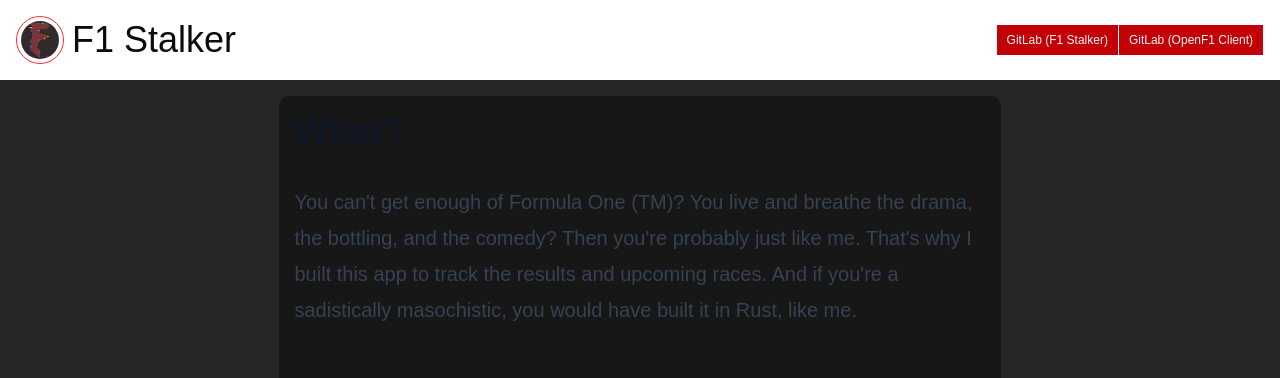
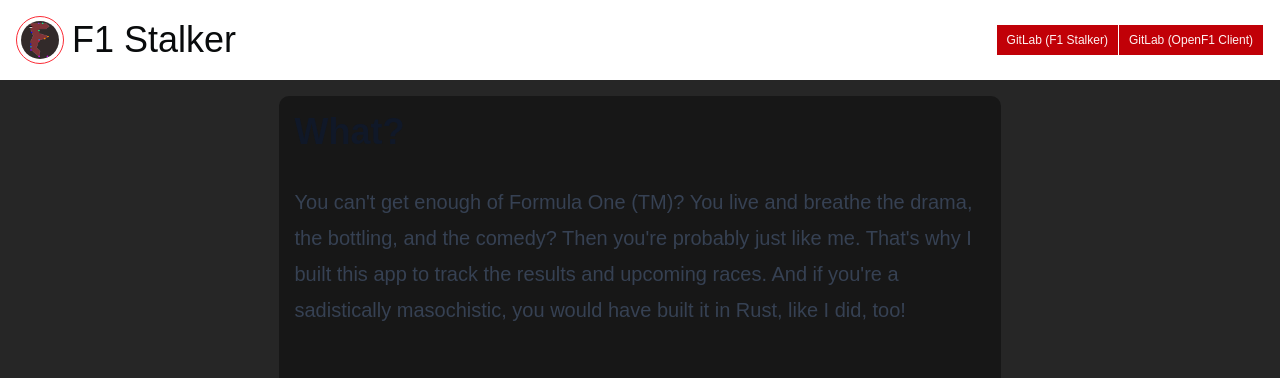
Before and after one commit to aaanh/f1-stalker, a React (Vite) app in the folder f1-stalker-site/: page / in a window 1280 px wide. Shown: the top 378 px of the page. Built offline with nearby package versions, Linux system fonts and the light colour scheme.

Commit message:
adjust wordings

```diff
--- a/f1-stalker-site/src/App.tsx
+++ b/f1-stalker-site/src/App.tsx
@@ -66,7 +66,7 @@
               drama, the bottling, and the comedy? Then you're probably just
               like me. That's why I built this app to track the results and
               upcoming races. And if you're a sadistically masochistic, you
-              would have built it in Rust, like me.`}
+              would have built it in Rust, like I did, too!`}
             </p>
             <h2>Downloads</h2>
             <p>
```
